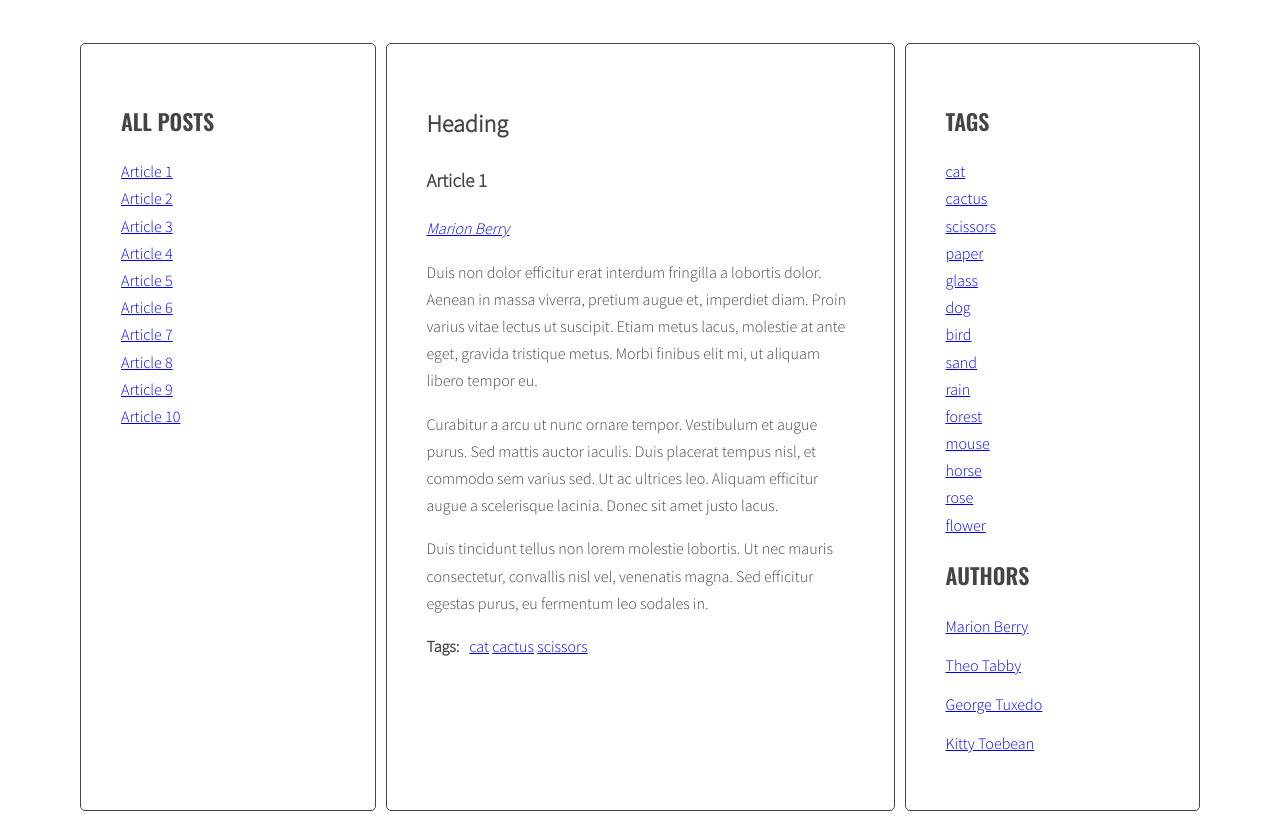
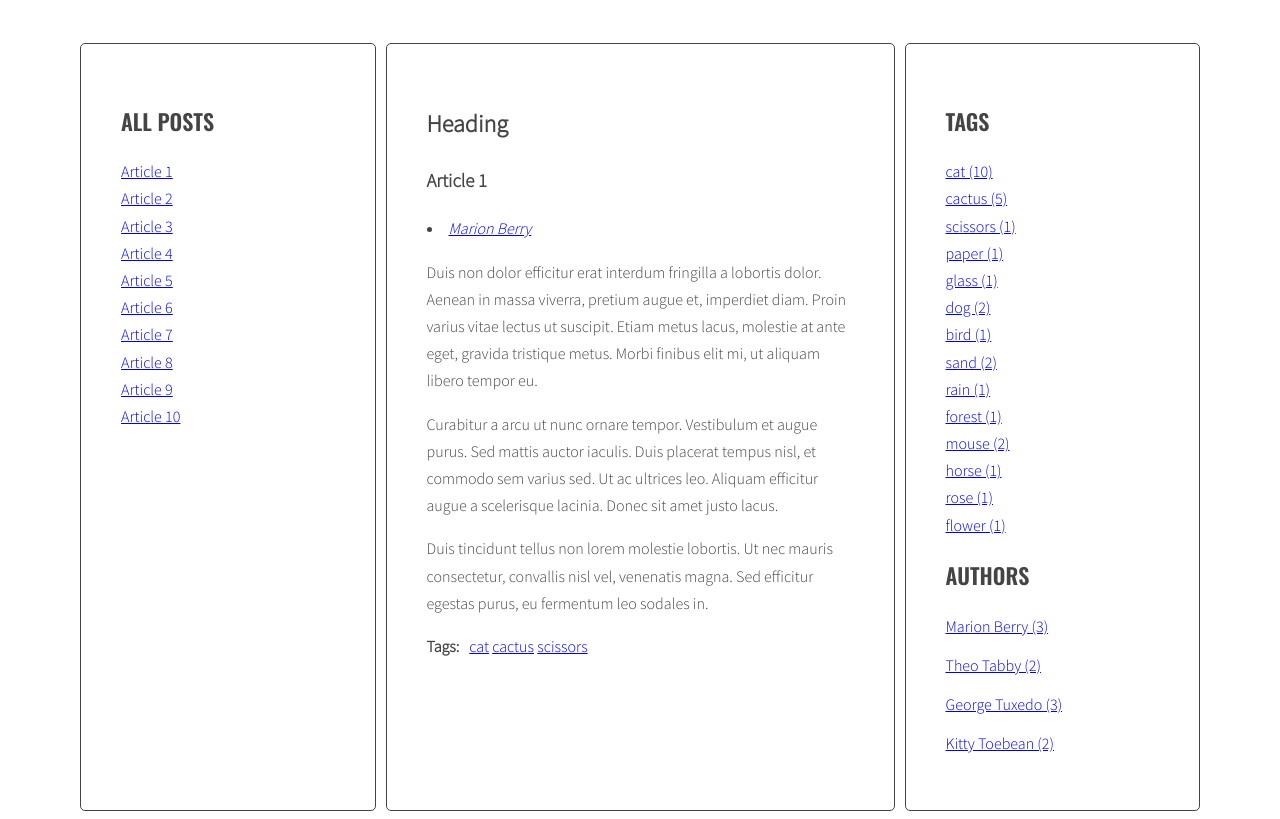
Before and after one commit to Marhol87/javascript-blog, a website: page index.html in a window 1280 px wide. Shown: the part 200-1019 px from the top of the page. Drawn offline with nearby package versions, Linux system fonts and the light colour scheme.

Commit message:
All handlebars-template added

```diff
--- a/index.html
+++ b/index.html
@@ -357,6 +357,22 @@
     <script id="template-article-link" type="text/x-handlebars-template">
       <li><a href="#{{ id }}"><span>{{ title }}</span></a></li>
     </script>
+    <script id="template-tag-link" type="text/x-handlebars-template">
+      <li><a href="#{{ id }}"><span>{{ title }}</span></a></li>
+    </script>
+    <script id="template-author-link" type="text/x-handlebars-template">
+      <li><a href="#{{ id }}"><span>{{ title }}</span></a></li>
+    </script>
+    <script id="template-tag-cloud-link" type="text/x-handlebars-template">
+      {{#each tags}}
+      <li><a class="{{className}}" href="#tag-{{ tag }}">{{ tag }} ({{count}})</a></li>
+      {{/each}}
+    </script>
+    <script id="template-author-cloud-link" type="text/x-handlebars-template">
+      {{#each authors}}
+      <li><a href="#author{{ articleAuthor }}">{{ author }} ({{count}})</a></li>
+      {{/each}}
+    </script>
     <script src="https://cdnjs.cloudflare.com/ajax/libs/handlebars.js/4.1.0/handlebars.min.js"></script>
     <script src="js/script.js"></script>
   </body>
--- a/js/script.js
+++ b/js/script.js
@@ -2,7 +2,10 @@
 {
   const templates = {
     articleLink: Handlebars.compile(document.querySelector('#template-article-link').innerHTML),
-    // tagLink: Handlebars.compile(document.querySelector('#template-tag-link').innerHTML)
+    tagLink: Handlebars.compile(document.querySelector('#template-tag-link').innerHTML),
+    authorLink: Handlebars.compile(document.querySelector('#template-author-link').innerHTML),
+    tagCloudLink: Handlebars.compile(document.querySelector('#template-tag-cloud-link').innerHTML),
+    authorCloudLink: Handlebars.compile(document.querySelector('#template-author-cloud-link').innerHTML)
   };
 
   const titleClickHandler = function (event) {
@@ -147,18 +150,18 @@
       let html = '';
       /* get tags from data-tags attribute */
       const articleTags = article.getAttribute('data-tags');
-      // console.log('articleTags:', articleTags);
+      console.log('articleTags:', articleTags);
       /* split tags into array */
       const articleTagsArray = articleTags.split(' ');
-      // console.log('articleTagsArray:', articleTagsArray);
+      console.log('articleTagsArray:', articleTagsArray);
       /* START LOOP: for each tag */
       for (let tag of articleTagsArray) {
         // console.log('tag:', tag);
         /* generate HTML of the link */
-        const linkHTML= '<li><a href="#tag-' + tag + '"><span>' + tag + '</span></a></li>' + ' ';
+        // const linkHTML= '<li><a href="#tag-' + tag + '"><span>' + tag + '</span></a></li>' + ' ';
 
-        // const linkHTMLData = {id: tag, title: tag};
-        // const linkHTML = templates.tagLink(linkHTMLData);
+        const linkHTMLData = {id: tag, title: tag};
+        const linkHTML = templates.tagLink(linkHTMLData);
         // console.log(linkHTML);
         /* add generated code to html variable */
         html = html + linkHTML;
@@ -181,25 +184,37 @@
     /* [NEW] create variable for all links HTML code */
     const tagsParams = calculateTagsParams(allTags);
     console.log('tagsParams:', tagsParams);
-    let allTagsHTML = '';
+    // let allTagsHTML = '';
+    const allTagsData = {tags: []};
 
     /* [NEW] START LOOP: for each tag in allTags: */
     for (let tag in allTags) {
       /* [NEW] generate code of a link and add it to allTagsHTML */
-      const tagLinkHTML =
-        '<li><a href="#tag-' +
-        tag +
-        '" class="' +
-        calculateTagClass(allTags[tag], tagsParams) +
-        '">' +
-        tag +
-        '</a></li>';
+
+      // const tagLinkHTML =
+      //   '<li><a href="#tag-' +
+      //   tag +
+      //   '" class="' +
+      //   calculateTagClass(allTags[tag], tagsParams) +
+      //   '">' +
+      //   tag +
+      //   '</a></li>';
       // console.log('tagLinkHTML:', tagLinkHTML);
-      allTagsHTML += tagLinkHTML;
+
+      // allTagsHTML += tagLinkHTML;
+
+      allTagsData.tags.push({
+        tag: tag,
+        count: allTags[tag],
+        className: calculateTagClass(allTags[tag], tagsParams)
+      });
+
     /* [NEW] END LOOP: for each tag in allTags: */
     }
     /*[NEW] add HTML from allTagsHTML to tagList */
-    tagList.innerHTML = allTagsHTML;
+
+    // tagList.innerHTML = allTagsHTML;
+    tagList.innerHTML = templates.tagCloudLink(allTagsData);
   };
 
   generateTags();
@@ -284,12 +299,17 @@
       /* get authors from data-author attribute */
       const articleAuthor = article.getAttribute('data-author');
       console.log('articleAuthor:', articleAuthor);
-      const linkHTML =
-        '<a href="#author' +
-        articleAuthor +
-        '">' +
-        articleAuthor +
-        '</a>';
+
+      // const linkHTML =
+      //   '<a href="#author' +
+      //   articleAuthor +
+      //   '">' +
+      //   articleAuthor +
+      //   '</a>';
+
+      const linkHTMLData = {id: articleAuthor, title: articleAuthor};
+      const linkHTML = templates.authorLink(linkHTMLData);
+
       /* add generated code to html variable */
       html = html + linkHTML;
       /* [NEW] check if this link is NOT already in allAuthors */
@@ -311,26 +331,39 @@
     /* [NEW] create variable for all links HTML code */
     const authorsParams = calculateAuthorsParams(allAuthors);
     console.log('authorsParams:', authorsParams);
-    let allAuthorsHTML = '';
+
+    // let allAuthorsHTML = '';
+
+    const allAuthorsData = {authors: []};
 
     /* [NEW] START LOOP: for each author in allAuthors: */
     for (let articleAuthor in allAuthors) {
       /* [NEW] generate code of a link and add it to allTagsHTML */
-      const authorLinkHTML =
-        '<li><a href="#author' +
-        articleAuthor +
-        '" class="' +
-        calculateAuthorClass(allAuthors[articleAuthor], authorsParams) +
-        '">' +
-        articleAuthor +
-        '</a></li>';
-      // console.log('authorLinkHTML:', authorLinkHTML);
-      allAuthorsHTML += authorLinkHTML;
+      // const authorLinkHTML =
+      //   '<li><a href="#author' +
+      //   articleAuthor +
+      //   '" class="' +
+      //   calculateAuthorClass(allAuthors[articleAuthor], authorsParams) +
+      //   '">' +
+      //   articleAuthor +
+      //   '</a></li>';
+      // // console.log('authorLinkHTML:', authorLinkHTML);
+
+      // allAuthorsHTML += authorLinkHTML;
+
+      allAuthorsData.authors.push({
+        author: articleAuthor,
+        count: allAuthors[articleAuthor],
+        className: calculateAuthorClass(allAuthors[articleAuthor], authorsParams)
+      });
     }
     /* [NEW] END LOOP: for each tag in allTags: */
 
     /*[NEW] add HTML from allTagsHTML to tagList */
-    authorList.innerHTML = allAuthorsHTML;
+
+    // authorList.innerHTML = allAuthorsHTML;
+
+    authorList.innerHTML = templates.authorCloudLink(allAuthorsData);
   };
 
   generateAuthors();
```
